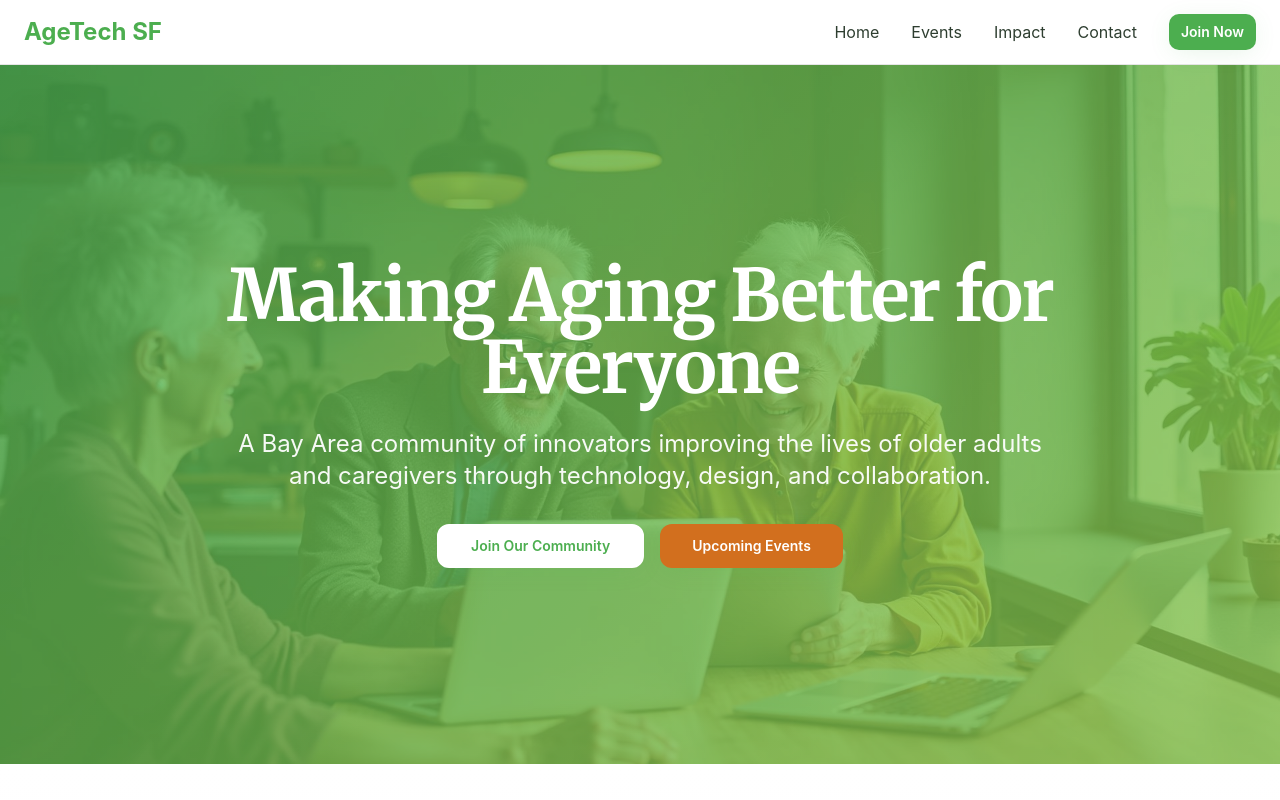
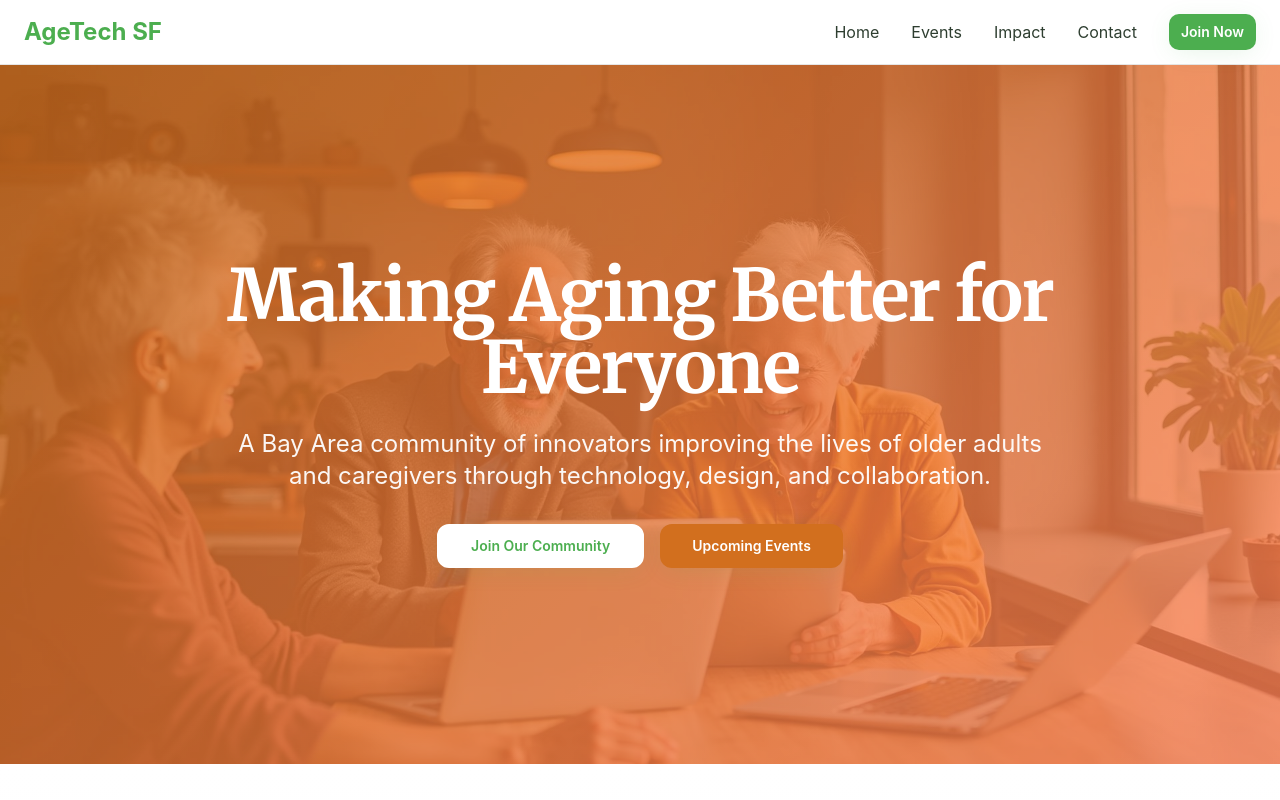
Before and after one commit to sward13/age-tech-heart, a React (Vite) app: page / in a window 1280 px wide. Shown: the top 800 px of the page. Built offline with nearby package versions, Linux system fonts and the light colour scheme; the HTML template or start-up script is replaced by a standard one.

Commit message:
Refactor homepage overlay color

```diff
--- a/src/index-golden.css
+++ b/src/index-golden.css
@@ -499,6 +499,10 @@
   }
 
 /* Gradient Utilities */
+  .gradient-hero {
+    background: linear-gradient(135deg, var(--color-rich-amber) 0%, var(--color-warm-coral) 100%);
+  }
+
   .gradient-golden {
     background: linear-gradient(135deg, var(--color-golden-yellow) 0%, var(--color-rich-amber) 100%);
   }
--- a/src/index.css
+++ b/src/index.css
@@ -57,7 +57,7 @@
     --radius: 0.75rem;
 
     /* Gradients */
-    --gradient-hero: linear-gradient(135deg, hsl(122 39% 49%) 0%, hsl(88 50% 53%) 100%);
+    --gradient-hero: linear-gradient(135deg, hsl(27 75% 47%) 0%, hsl(16 100% 66%) 100%);
     --gradient-warm: linear-gradient(135deg, hsl(27 75% 47%) 0%, hsl(16 100% 66%) 100%);
     --gradient-sunshine: linear-gradient(135deg, hsl(51 100% 50%) 0%, hsl(16 100% 66%) 100%);
     --gradient-forest: linear-gradient(135deg, hsl(128 15% 21%) 0%, hsl(122 39% 49%) 100%);
@@ -106,7 +106,7 @@
     --input: 128 15% 22%;
     --ring: 122 35% 55%;
 
-    --gradient-hero: linear-gradient(135deg, hsl(122 35% 55%) 0%, hsl(88 45% 58%) 100%);
+    --gradient-hero: linear-gradient(135deg, hsl(27 70% 52%) 0%, hsl(16 95% 70%) 100%);
     --gradient-warm: linear-gradient(135deg, hsl(27 70% 52%) 0%, hsl(16 95% 70%) 100%);
     --gradient-sunshine: linear-gradient(135deg, hsl(51 95% 55%) 0%, hsl(16 95% 70%) 100%);
     --gradient-forest: linear-gradient(135deg, hsl(128 20% 12%) 0%, hsl(122 35% 55%) 100%);
```
